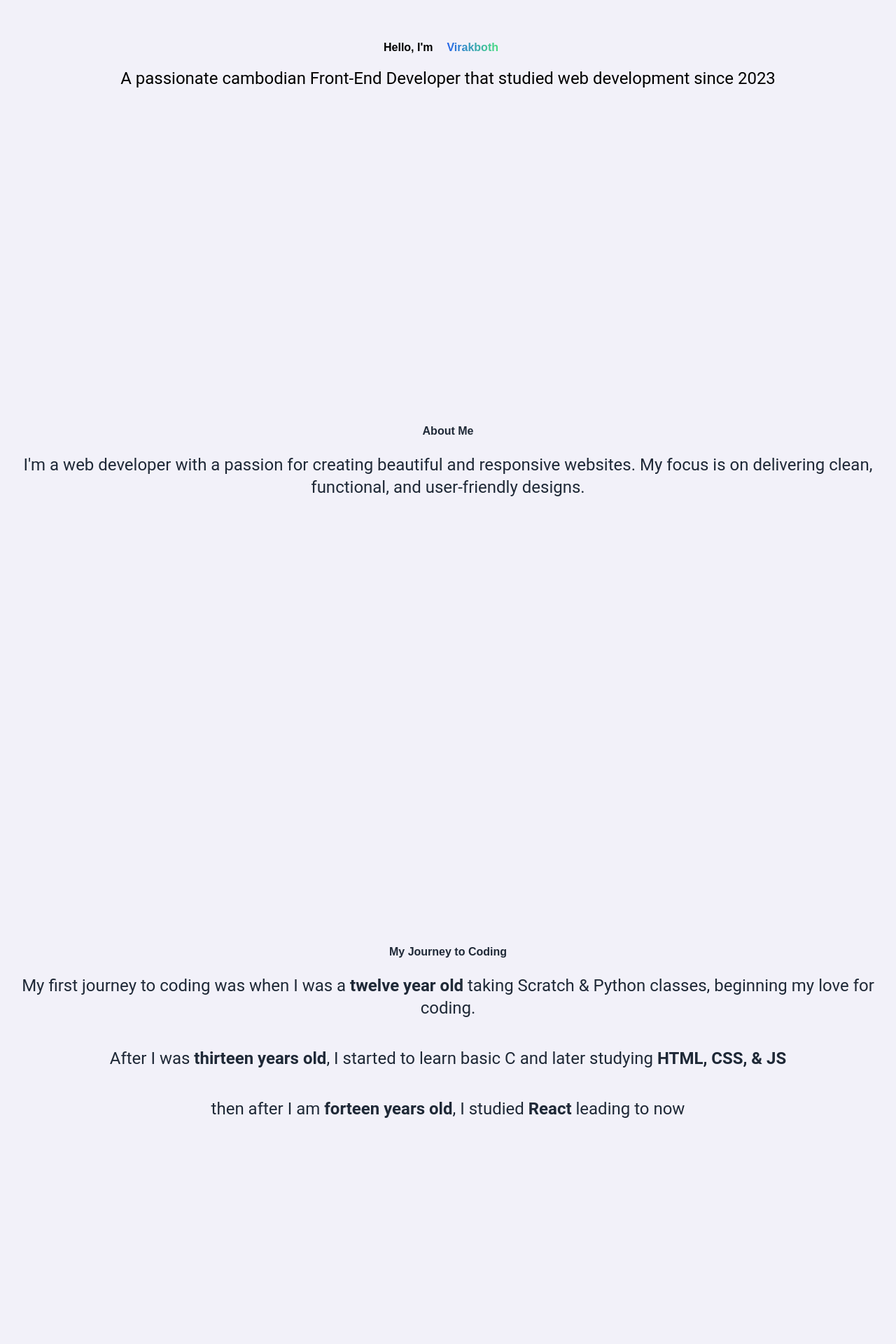
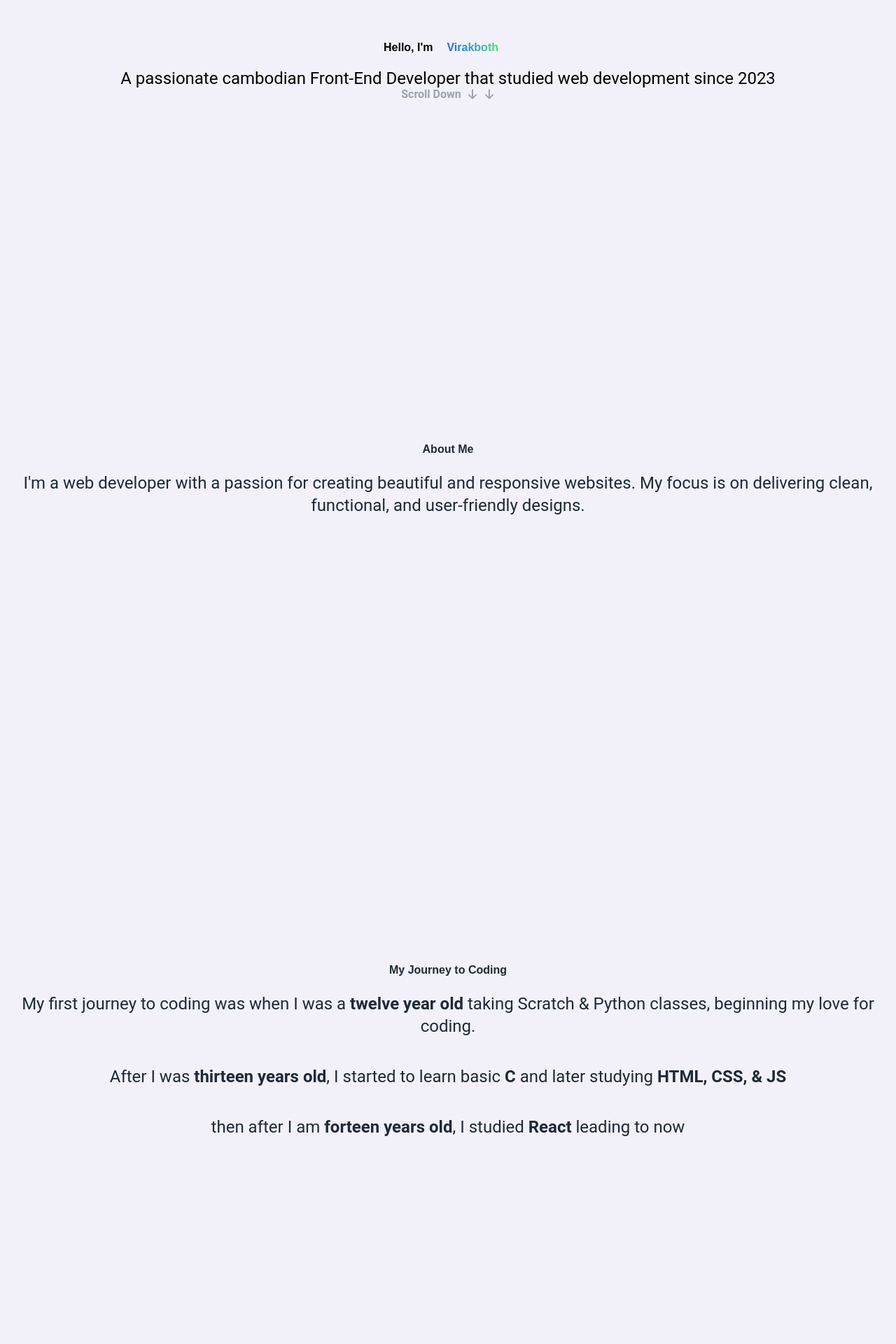
Before and after one commit to virakbothportfolio/virakbothportfolio.github.io, a React (Vite) app in the folder my-app/: page / in a window 1280 px wide. Shown: the part 520-2440 px from the top of the page at 70% size. Built offline with nearby package versions, Linux system fonts and the light colour scheme.

Commit message:
Few Changes

```diff
--- a/my-app/src/components/Contact.jsx
+++ b/my-app/src/components/Contact.jsx
@@ -1,11 +1,11 @@
 import React from 'react';
-import { FaGithub, FaFacebook } from 'react-icons/fa';
+import { FaGithub, FaFacebook, FaLinkedin } from 'react-icons/fa';
 
 const Contact = () => {
   return (
-    <section className="py-80">
+    <section className="py-80 bg-blue-100">
       <div className="container mx-auto">
-        <h2 className="font-bold mb-6">My Socials</h2>
+        <h2 className="font-bold mb-6">Find Me!</h2>
         <div className="flex justify-center items-center space-x-8">
           <a
             href="https://github.com/VirakbothSoth"
@@ -23,9 +23,17 @@ const Contact = () => {
           >
             <FaFacebook className="w-10 h-10" />
           </a>
+          <a
+            href="https://github.com/VirakbothSoth"
+            target="_blank"
+            rel="noopener noreferrer"
+            className="text-gray-600 hover:text-cyan-700 transition-colors"
+          >
+            <FaLinkedin className="w-10 h-10" />
+          </a>
         </div>
         <p className="mt-8">
-          My Email: <span className="text-blue-600">virakbothsoth@gmail.com</span>
+          My Email: <span className="text-blue-600 font-bold">virakbothsoth@gmail.com</span>
         </p>
       </div>
     </section>
--- a/my-app/src/components/Hero.jsx
+++ b/my-app/src/components/Hero.jsx
@@ -1,5 +1,6 @@
 import React from 'react';
 import face from '../assets/images/virakboth.png';
+import { FaArrowDown } from "react-icons/fa6";
 
 const Hero = () => {
   return (
@@ -24,6 +25,11 @@ const Hero = () => {
           <p>
             A passionate cambodian Front-End Developer that studied web development since 2023
           </p>
+          <p
+            id="ScrollDown"
+          >
+            Scroll Down <FaArrowDown /><FaArrowDown />
+          </p>
         </div>
       </div>
     </section>
--- a/my-app/src/components/Journey.jsx
+++ b/my-app/src/components/Journey.jsx
@@ -11,7 +11,7 @@ const Journey = () => {
           my love for coding.
         </p>
         <p className="py-10">
-          After I was <b>thirteen years old</b>, I started to learn basic C and later studying <b>HTML, CSS, & JS</b>
+          After I was <b>thirteen years old</b>, I started to learn basic <b>C</b> and later studying <b>HTML, CSS, & JS</b>
         </p>
         <p>
           then after I am <b>forteen years old</b>, I studied <b>React</b> leading to now
--- a/my-app/src/styles/tailwind.css
+++ b/my-app/src/styles/tailwind.css
@@ -26,10 +26,11 @@
   }
 
   a {
-    @apply text-blue-500;
-    @apply underline;
-    @apply hover:text-blue-600;
-    @apply block;
+    @apply text-blue-500 underline hover:text-blue-600 block;
+  }
+
+  #ScrollDown {
+    @apply font-bold animate-bounce flex items-center justify-center gap-2 text-base leading-relaxed text-gray-400;
   }
 
   .certificate-i {
```
